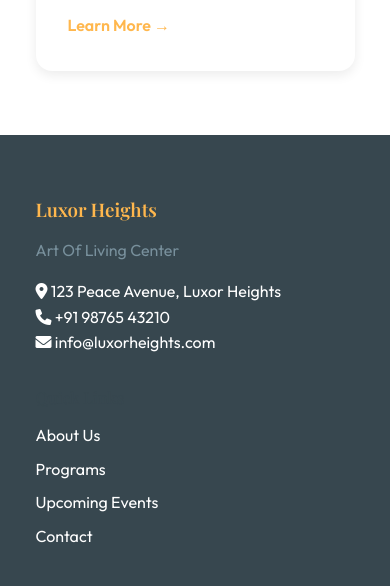
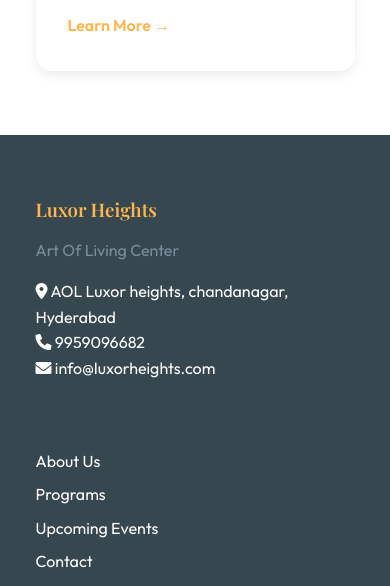
Before and after one commit to hanmant6462/LuxorYoga, a plain HTML site: page index.html in a window 390 px wide. Shown: the part 2640-3226 px from the top of the page. Drawn offline with nearby package versions, Linux system fonts and the light colour scheme.

Commit message:
Update footer address and phone number

```diff
--- a/index.html
+++ b/index.html
@@ -138,8 +138,8 @@
                     <h3 style="color: var(--primary-color);">Luxor Heights</h3>
                     <p style="color: var(--text-light);">Art Of Living Center</p>
                     <p style="margin-top: 1rem;">
-                        <i class="fas fa-map-marker-alt"></i> 123 Peace Avenue, Luxor Heights<br>
-                        <i class="fas fa-phone"></i> +91 98765 43210<br>
+                        <i class="fas fa-map-marker-alt"></i> AOL Luxor heights, chandanagar, Hyderabad<br>
+                        <i class="fas fa-phone"></i> 9959096682<br>
                         <i class="fas fa-envelope"></i> info@luxorheights.com
                     </p>
                 </div>
```
Also changed, not shown: about.html (+2 -2 lines), contact.html (+3 -3 lines).
